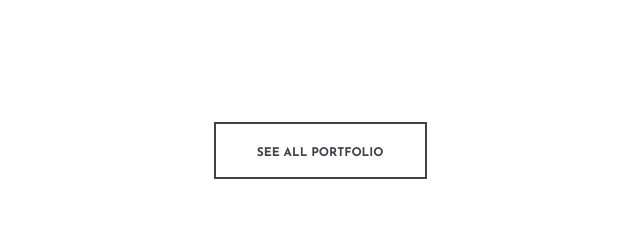
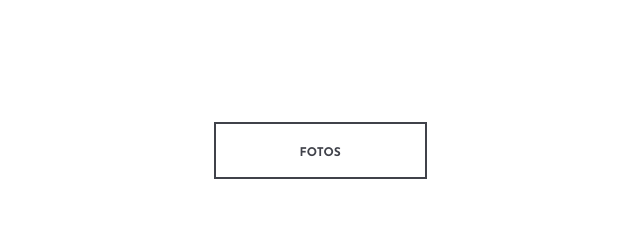
Before and after one commit to KathleenSanchez18/Kathleen-, a plain HTML site: page index.html in a window 1280 px wide. Shown: the part 4187-4421 px from the top of the page, 615-1255 px from the left. Drawn offline with Linux system fonts and the light colour scheme.

Commit message:
Update index.html

```diff
--- a/index.html
+++ b/index.html
@@ -212,7 +212,7 @@
 					</div>
 				</div>
 				<div class="col-md-4 text-md-right">
-					<a href="#" class="site-btn mb-5">See All Portfolio</a>
+					<a href="#" class="site-btn mb-5">fotos</a>
 				</div>
 			</div>
 			<div class="portfolio-warp">
```
